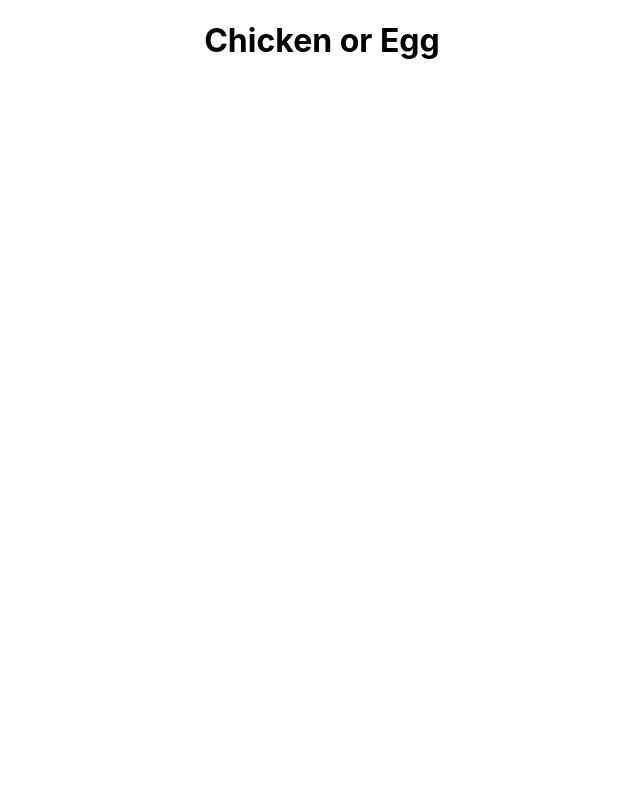
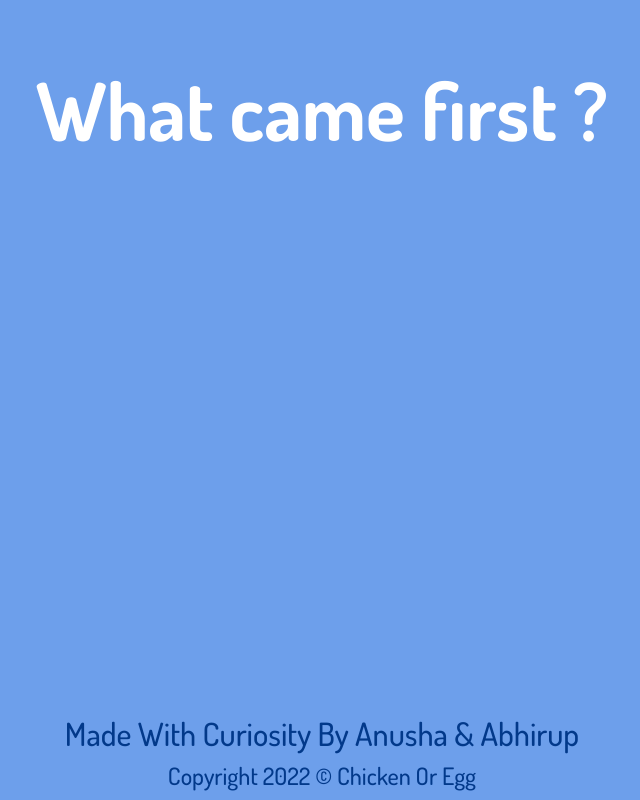
Before and after one commit to basuabhirup/chicken-or-egg, a React (Create React App) app: page / in a window 1280 px wide. Shown: the whole page, without its empty margins (318-958 px from the left). Built offline with nearby package versions, Linux system fonts and the light colour scheme.

Commit message:
Setup basic layout
- Set basic layout, component tree and directory structure

```diff
--- a/public/index.html
+++ b/public/index.html
@@ -1,14 +1,12 @@
 <!DOCTYPE html>
 <html lang="en">
+
 <head>
   <meta charset="utf-8" />
   <link rel="icon" href="https://img.icons8.com/plasticine/344/egg.png" />
   <meta name="viewport" content="width=device-width, initial-scale=1" />
   <meta name="theme-color" content="#000000" />
-    <meta
-      name="description"
-      content="Web site created using create-react-app"
-    />
+  <meta name="description" content="Web site created using create-react-app" />
   <link rel="apple-touch-icon" href="https://img.icons8.com/plasticine/344/egg.png" />
   <!--
       manifest.json provides metadata used when your web app is installed on a
@@ -25,9 +23,16 @@
       Learn how to configure a non-root public URL by running `npm run build`.
     -->
   <title>Chicken Or Egg</title>
+  <!-- Preload Fonts -->
+  <link rel="preconnect" href="https://fonts.googleapis.com">
+  <link rel="preconnect" href="https://fonts.gstatic.com" crossorigin>
+  <link href="https://fonts.googleapis.com/css2?family=Dosis:wght@200;300;400;500;600;700;800&display=swap"
+    rel="stylesheet">
 </head>
+
 <body>
   <noscript>You need to enable JavaScript to run this app.</noscript>
   <div id="root"></div>
 </body>
+
 </html>
--- a/src/App.tsx
+++ b/src/App.tsx
@@ -1,10 +1,15 @@
 import React from 'react'
 import './App.css'
+import Header from './components/header/Header'
+// import Mascot from './components/mascot/Mascot'
+import Footer from './components/footer/Footer'
 
 const App: React.FC = () => {
   return (
-    <div className="App">
-      <h1>Chicken or Egg</h1>
+    <div className='App'>
+      <Header />
+      {/* <Mascot /> */}
+      <Footer />
     </div>
   )
 }
--- /dev/null
+++ b/src/components/footer/Footer.css
@@ -0,0 +1,23 @@
+footer {
+  position: fixed;
+  width: 100%;
+  left: 0;
+  bottom: 0;
+  font-weight: 500;
+  color: var(--darkBlue2);
+  text-transform: capitalize;
+}
+
+footer > * {
+  margin: 0.5rem auto;
+}
+
+footer > :nth-child(1) {
+  font-size: 2rem;
+  line-height: 2.25rem;
+}
+
+footer > :nth-last-child(1) {
+  font-size: 1.5rem;
+  line-height: 2rem;
+}
--- /dev/null
+++ b/src/components/footer/Footer.tsx
@@ -0,0 +1,13 @@
+import React from 'react'
+import './Footer.css'
+
+const Footer: React.FC = () => {
+  return (
+    <footer>
+      <div>Made with curiosity by Anusha {`&`} Abhirup</div>
+      <div>Copyright {new Date().getFullYear()} © Chicken Or Egg</div>
+    </footer>
+  )
+}
+
+export default Footer
--- /dev/null
+++ b/src/components/header/Header.css
@@ -0,0 +1,7 @@
+header {
+	margin-top: 7.5vh;
+	font-weight: 700;
+	color: var(--white);
+	font-size: 5rem;
+	line-height: 1.25;
+}
--- /dev/null
+++ b/src/components/header/Header.tsx
@@ -0,0 +1,8 @@
+import React from 'react'
+import './Header.css'
+
+const Header: React.FC = () => {
+  return <header>What came first ?</header>
+}
+
+export default Header
--- /dev/null
+++ b/src/components/mascot/Mascot.tsx
@@ -0,0 +1,7 @@
+import React from 'react'
+
+const Mascot: React.FC = () => {
+  return <div>Mascot</div>
+}
+
+export default Mascot
--- a/src/index.css
+++ b/src/index.css
@@ -1,13 +1,27 @@
+:root {
+	--background: #6d9feb;
+	--white: #fff;
+	--black: #000;
+	--emojiYellow: #ffdc62;
+	--emojiPink: #e76060;
+	--lightBlue: #afcdf9;
+	--darkBlue1: #11233f;
+	--darkBlue2: #02398a;
+}
+
+html {
+	background: var(--background);
+}
+
 body {
-  margin: 0;
-  font-family: -apple-system, BlinkMacSystemFont, 'Segoe UI', 'Roboto', 'Oxygen',
-    'Ubuntu', 'Cantarell', 'Fira Sans', 'Droid Sans', 'Helvetica Neue',
-    sans-serif;
-  -webkit-font-smoothing: antialiased;
-  -moz-osx-font-smoothing: grayscale;
+	margin: 0;
+	font-family: "Dosis", sans-serif;
+	font-style: normal;
+	-webkit-font-smoothing: antialiased;
+	-moz-osx-font-smoothing: grayscale;
 }
 
 code {
-  font-family: source-code-pro, Menlo, Monaco, Consolas, 'Courier New',
-    monospace;
+	font-family: source-code-pro, Menlo, Monaco, Consolas, "Courier New",
+		monospace;
 }
```
Lines whose indentation alone changed are shown as unchanged.
